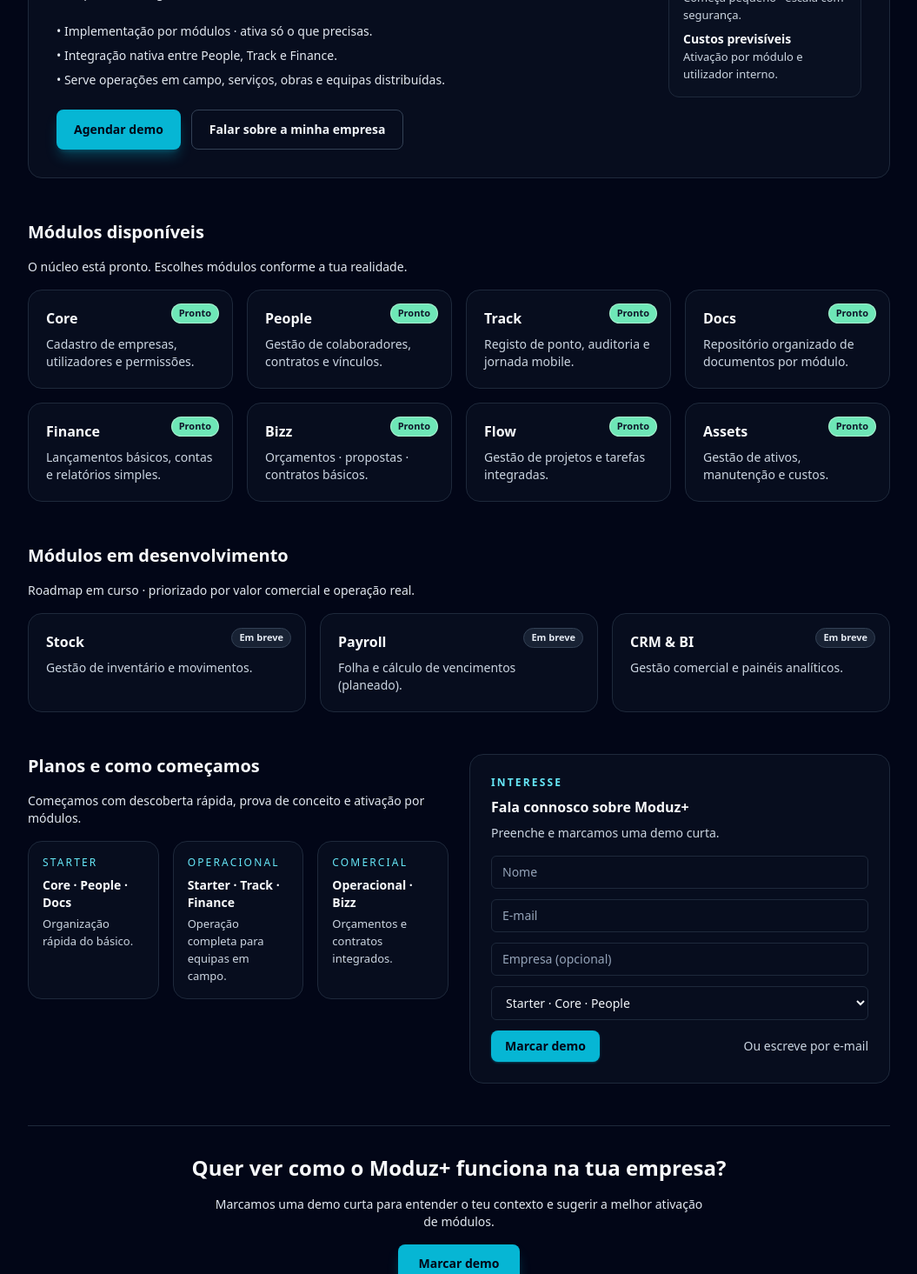
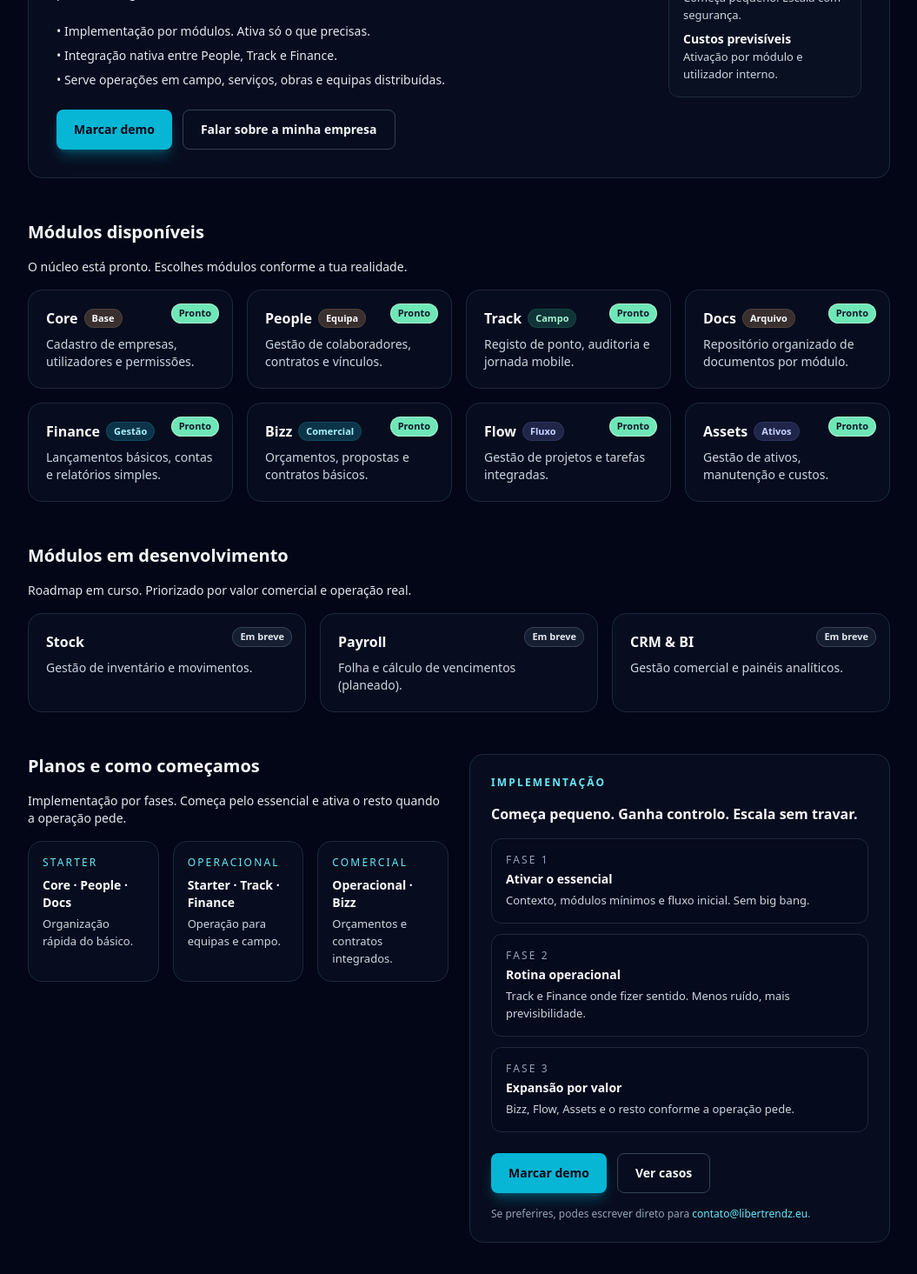
Before and after one commit to libertrendz/libertrendz-site, a Next.js app: page /moduz in a window 1280 px wide. Shown: the part 380-1845 px from the top of the page at 87% size, without its empty margins (112-1167 px from the left). Built offline with nearby package versions, Linux system fonts and the light colour scheme.

Commit message:
Update page.tsx

```diff
--- a/app/moduz/page.tsx
+++ b/app/moduz/page.tsx
@@ -1,74 +1,88 @@
 // app/moduz/page.tsx
-"use client";
 
-import { useState } from "react";
+const CONTACT_MODUZ_DEMO_URL =
+  "/contato?assunto=Moduz%2B&mensagem=Quero%20ver%20o%20Moduz%2B%20na%20minha%20empresa.%0A%0AModulos%20de%20interesse%3A%20____%0AContexto%3A%20____";
 
-const MODULES_AVAILABLE = [
-  { key: "core", title: "Core", desc: "Cadastro de empresas, utilizadores e permissões." },
-  { key: "people", title: "People", desc: "Gestão de colaboradores, contratos e vínculos." },
-  { key: "track", title: "Track", desc: "Registo de ponto, auditoria e jornada mobile." },
-  { key: "docs", title: "Docs", desc: "Repositório organizado de documentos por módulo." },
-  { key: "finance", title: "Finance", desc: "Lançamentos básicos, contas e relatórios simples." },
-  { key: "bizz", title: "Bizz", desc: "Orçamentos · propostas · contratos básicos." },
-  { key: "flow", title: "Flow", desc: "Gestão de projetos e tarefas integradas." },
-  { key: "assets", title: "Assets", desc: "Gestão de ativos, manutenção e custos." },
+type ModuleItem = {
+  key: string;
+  title: string;
+  desc: string;
+  pill: { label: string; className: string };
+};
+
+const MODULES_AVAILABLE: ModuleItem[] = [
+  {
+    key: "core",
+    title: "Core",
+    desc: "Cadastro de empresas, utilizadores e permissões.",
+    pill: { label: "Base", className: "bg-accent-400/20 text-accent-200 ring-1 ring-accent-400/30" },
+  },
+  {
+    key: "people",
+    title: "People",
+    desc: "Gestão de colaboradores, contratos e vínculos.",
+    pill: { label: "Equipa", className: "bg-accent-400/20 text-accent-200 ring-1 ring-accent-400/30" },
+  },
+  {
+    key: "track",
+    title: "Track",
+    desc: "Registo de ponto, auditoria e jornada mobile.",
+    pill: { label: "Campo", className: "bg-emerald-400/20 text-emerald-200 ring-1 ring-emerald-400/30" },
+  },
+  {
+    key: "docs",
+    title: "Docs",
+    desc: "Repositório organizado de documentos por módulo.",
+    pill: { label: "Arquivo", className: "bg-accent-400/20 text-accent-200 ring-1 ring-accent-400/30" },
+  },
+  {
+    key: "finance",
+    title: "Finance",
+    desc: "Lançamentos básicos, contas e relatórios simples.",
+    pill: { label: "Gestão", className: "bg-cyan-400/20 text-cyan-200 ring-1 ring-cyan-400/30" },
+  },
+  {
+    key: "bizz",
+    title: "Bizz",
+    desc: "Orçamentos, propostas e contratos básicos.",
+    pill: { label: "Comercial", className: "bg-cyan-400/20 text-cyan-200 ring-1 ring-cyan-400/30" },
+  },
+  {
+    key: "flow",
+    title: "Flow",
+    desc: "Gestão de projetos e tarefas integradas.",
+    pill: { label: "Fluxo", className: "bg-indigo-400/20 text-indigo-200 ring-1 ring-indigo-400/30" },
+  },
+  {
+    key: "assets",
+    title: "Assets",
+    desc: "Gestão de ativos, manutenção e custos.",
+    pill: { label: "Ativos", className: "bg-indigo-400/20 text-indigo-200 ring-1 ring-indigo-400/30" },
+  },
 ];
 
-const MODULES_SOON = [
-  { key: "stock", title: "Stock", desc: "Gestão de inventário e movimentos." },
-  { key: "payroll", title: "Payroll", desc: "Folha e cálculo de vencimentos (planeado)." },
-  { key: "crm", title: "CRM & BI", desc: "Gestão comercial e painéis analíticos." },
+const MODULES_SOON: ModuleItem[] = [
+  {
+    key: "stock",
+    title: "Stock",
+    desc: "Gestão de inventário e movimentos.",
+    pill: { label: "Em breve", className: "bg-slate-700/35 text-slate-200 ring-1 ring-slate-700" },
+  },
+  {
+    key: "payroll",
+    title: "Payroll",
+    desc: "Folha e cálculo de vencimentos (planeado).",
+    pill: { label: "Em breve", className: "bg-slate-700/35 text-slate-200 ring-1 ring-slate-700" },
+  },
+  {
+    key: "crm",
+    title: "CRM & BI",
+    desc: "Gestão comercial e painéis analíticos.",
+    pill: { label: "Em breve", className: "bg-slate-700/35 text-slate-200 ring-1 ring-slate-700" },
+  },
 ];
 
 export default function ModuzPage() {
-  const [name, setName] = useState("");
-  const [email, setEmail] = useState("");
-  const [company, setCompany] = useState("");
-  const [interest, setInterest] = useState("starter");
-  const [loading, setLoading] = useState(false);
-  const [status, setStatus] = useState<{ ok: boolean; msg: string } | null>(null);
-
-  async function handleSubmit(e: React.FormEvent) {
-    e.preventDefault();
-    setStatus(null);
-
-    if (!email || !name) {
-      setStatus({ ok: false, msg: "Por favor, preenche o teu nome e e-mail." });
-      return;
-    }
-
-    setLoading(true);
-    try {
-      const payload = {
-        nome: name,
-        email,
-        empresa: company,
-        mensagem: `Interesse Moduz+ · plano: ${interest}`,
-        assunto: "Interesse Moduz+ · demo / orçamento",
-      };
-
-      const res = await fetch("/api/contato", {
-        method: "POST",
-        headers: { "Content-Type": "application/json" },
-        body: JSON.stringify(payload),
-      });
-
-      if (res.ok) {
-        setStatus({ ok: true, msg: "Recebemos · vamos responder em até 2 dias úteis." });
-        setName("");
-        setEmail("");
-        setCompany("");
-        setInterest("starter");
-      } else {
-        setStatus({ ok: false, msg: "Não foi possível enviar. Usa contato@libertrendz.eu." });
-      }
-    } catch {
-      setStatus({ ok: false, msg: "Erro ao enviar. Tenta novamente ou escreve para contato@libertrendz.eu." });
-    } finally {
-      setLoading(false);
-    }
-  }
-
   return (
     <main className="min-h-[calc(100vh-5rem)] bg-slate-950 text-slate-50">
       <section className="container-page py-12 lg:py-16 space-y-12">
@@ -84,25 +98,25 @@ export default function ModuzPage() {
                 Ecossistema modular para PMEs que precisam de controlo sem travar a operação.
               </h1>
               <p className="mt-4 text-sm text-slate-200">
-                Ativa por módulos, implementa por fases e cresce conforme a tua empresa cresce. Sem “big bang”,
+                Ativa por módulos, implementa por fases e cresce conforme a tua empresa cresce. Sem big bang,
                 sem promessa vaga, sem confusão.
               </p>
 
               <ul className="mt-6 space-y-2 text-sm text-slate-200">
-                <li>• Implementação por módulos · ativa só o que precisas.</li>
+                <li>• Implementação por módulos. Ativa só o que precisas.</li>
                 <li>• Integração nativa entre People, Track e Finance.</li>
                 <li>• Serve operações em campo, serviços, obras e equipas distribuídas.</li>
               </ul>
 
               <div className="mt-6 flex flex-wrap gap-3">
                 <a
-                  href="#planos"
+                  href={CONTACT_MODUZ_DEMO_URL}
                   className="inline-flex items-center justify-center rounded-lg bg-cyan-500 px-5 py-3 text-sm font-semibold text-slate-950 shadow-lg shadow-cyan-500/30 transition hover:bg-cyan-400"
                 >
-                  Agendar demo
+                  Marcar demo
                 </a>
                 <a
-                  href="/contato"
+                  href="/contato?assunto=Moduz%2B&mensagem=Quero%20falar%20sobre%20o%20meu%20contexto%20e%20ver%20se%20o%20Moduz%2B%20faz%20sentido.%0A%0AContexto%3A%20____%0AUrgencia%3A%20____"
                   className="inline-flex items-center justify-center rounded-lg border border-slate-700 px-5 py-3 text-sm font-semibold text-slate-100 transition hover:border-slate-500 hover:bg-slate-900/60"
                 >
                   Falar sobre a minha empresa
@@ -122,7 +136,7 @@ export default function ModuzPage() {
                   </div>
                   <div>
                     <p className="font-semibold text-slate-50">Modularidade</p>
-                    <p className="text-slate-300 text-[13px]">Começa pequeno · escala com segurança.</p>
+                    <p className="text-slate-300 text-[13px]">Começa pequeno. Escala com segurança.</p>
                   </div>
                   <div>
                     <p className="font-semibold text-slate-50">Custos previsíveis</p>
@@ -143,11 +157,24 @@ export default function ModuzPage() {
 
           <div className="grid gap-4 md:grid-cols-2 lg:grid-cols-4">
             {MODULES_AVAILABLE.map((m) => (
-              <article key={m.key} className="relative rounded-2xl border border-slate-800 bg-slate-900/40 p-5">
+              <article
+                key={m.key}
+                className="relative rounded-2xl border border-slate-800 bg-slate-900/40 p-5"
+              >
                 <span className="absolute right-4 top-4 inline-flex items-center rounded-full bg-emerald-300 px-2 py-0.5 text-[11px] font-semibold text-slate-900 shadow-sm ring-1 ring-emerald-200">
                   Pronto
                 </span>
+
+                <div className="flex items-center gap-2">
                   <h3 className="text-base font-semibold text-slate-50">{m.title}</h3>
+                  <span
+                    className={`inline-flex items-center rounded-full px-2 py-0.5 text-[11px] font-semibold ${m.pill.className}`}
+                    aria-label={m.pill.label}
+                  >
+                    {m.pill.label}
+                  </span>
+                </div>
+
                 <p className="mt-2 text-sm text-slate-300">{m.desc}</p>
               </article>
             ))}
@@ -158,15 +185,21 @@ export default function ModuzPage() {
         <div className="space-y-4">
           <h2 className="text-xl font-semibold text-slate-50">Módulos em desenvolvimento</h2>
           <p className="text-sm text-slate-200 max-w-2xl">
-            Roadmap em curso · priorizado por valor comercial e operação real.
+            Roadmap em curso. Priorizado por valor comercial e operação real.
           </p>
 
           <div className="grid gap-4 md:grid-cols-2 lg:grid-cols-3">
             {MODULES_SOON.map((m) => (
-              <article key={m.key} className="relative rounded-2xl border border-slate-800 bg-slate-900/40 p-5">
-                <span className="absolute right-4 top-4 inline-flex items-center rounded-full bg-slate-700/40 px-2 py-0.5 text-[11px] font-semibold text-slate-200 border border-slate-700">
-                  Em breve
+              <article
+                key={m.key}
+                className="relative rounded-2xl border border-slate-800 bg-slate-900/40 p-5"
+              >
+                <span
+                  className={`absolute right-4 top-4 inline-flex items-center rounded-full px-2 py-0.5 text-[11px] font-semibold ${m.pill.className}`}
+                >
+                  {m.pill.label}
                 </span>
+
                 <h3 className="text-base font-semibold text-slate-50">{m.title}</h3>
                 <p className="mt-2 text-sm text-slate-300">{m.desc}</p>
               </article>
@@ -174,12 +207,12 @@ export default function ModuzPage() {
           </div>
         </div>
 
-        {/* PLANOS / FORM */}
+        {/* PLANOS / COMO COMEÇAMOS (sem wizard) */}
         <div id="planos" className="grid gap-6 lg:grid-cols-2">
           <div className="space-y-4">
             <h2 className="text-xl font-semibold text-slate-50">Planos e como começamos</h2>
             <p className="text-sm text-slate-200">
-              Começamos com descoberta rápida, prova de conceito e ativação por módulos.
+              Implementação por fases. Começa pelo essencial e ativa o resto quando a operação pede.
             </p>
 
             <div className="grid gap-4 md:grid-cols-3">
@@ -188,11 +221,13 @@ export default function ModuzPage() {
                 <p className="mt-2 font-semibold text-slate-50">Core · People · Docs</p>
                 <p className="mt-1 text-slate-300 text-[13px]">Organização rápida do básico.</p>
               </div>
+
               <div className="rounded-2xl border border-slate-800 bg-slate-900/40 p-4 text-sm">
                 <p className="text-xs uppercase tracking-[0.18em] text-cyan-300">Operacional</p>
                 <p className="mt-2 font-semibold text-slate-50">Starter · Track · Finance</p>
-                <p className="mt-1 text-slate-300 text-[13px]">Operação completa para equipas em campo.</p>
+                <p className="mt-1 text-slate-300 text-[13px]">Operação para equipas e campo.</p>
               </div>
+
               <div className="rounded-2xl border border-slate-800 bg-slate-900/40 p-4 text-sm">
                 <p className="text-xs uppercase tracking-[0.18em] text-cyan-300">Comercial</p>
                 <p className="mt-2 font-semibold text-slate-50">Operacional · Bizz</p>
@@ -201,82 +236,65 @@ export default function ModuzPage() {
             </div>
           </div>
 
-          <aside className="rounded-2xl border border-slate-800 bg-slate-900/40 p-6">
-            <p className="text-xs font-semibold uppercase tracking-[0.18em] text-cyan-300">Interesse</p>
-            <h3 className="mt-2 text-base font-semibold text-slate-50">Fala connosco sobre Moduz+</h3>
-            <p className="mt-2 text-sm text-slate-300">Preenche e marcamos uma demo curta.</p>
+          <aside className="rounded-2xl border border-slate-800 bg-slate-900/40 p-6 space-y-4">
+            <p className="text-xs font-semibold uppercase tracking-[0.18em] text-cyan-300">
+              Implementação
+            </p>
+            <h3 className="text-base font-semibold text-slate-50">
+              Começa pequeno. Ganha controlo. Escala sem travar.
+            </h3>
 
-            <form className="mt-4 space-y-3" onSubmit={handleSubmit}>
-              <div>
-                <label className="sr-only">Nome</label>
-                <input
-                  className="w-full rounded-md border border-slate-800 bg-transparent px-3 py-2 text-sm text-slate-100 placeholder:text-slate-400"
-                  placeholder="Nome"
-                  value={name}
-                  onChange={(e) => setName(e.target.value)}
-                />
+            <div className="grid gap-3">
+              <div className="rounded-xl border border-slate-800 bg-slate-950/30 p-4 text-sm text-slate-200">
+                <p className="text-xs uppercase tracking-[0.18em] text-slate-400">Fase 1</p>
+                <p className="mt-1 font-semibold text-slate-50">Ativar o essencial</p>
+                <p className="mt-1 text-slate-300 text-[13px]">
+                  Contexto, módulos mínimos e fluxo inicial. Sem big bang.
+                </p>
               </div>
 
-              <div>
-                <label className="sr-only">E-mail</label>
-                <input
-                  className="w-full rounded-md border border-slate-800 bg-transparent px-3 py-2 text-sm text-slate-100 placeholder:text-slate-400"
-                  placeholder="E-mail"
-                  type="email"
-                  value={email}
-                  onChange={(e) => setEmail(e.target.value)}
-                />
+              <div className="rounded-xl border border-slate-800 bg-slate-950/30 p-4 text-sm text-slate-200">
+                <p className="text-xs uppercase tracking-[0.18em] text-slate-400">Fase 2</p>
+                <p className="mt-1 font-semibold text-slate-50">Rotina operacional</p>
+                <p className="mt-1 text-slate-300 text-[13px]">
+                  Track e Finance onde fizer sentido. Menos ruído, mais previsibilidade.
+                </p>
               </div>
 
-              <div>
-                <label className="sr-only">Empresa</label>
-                <input
-                  className="w-full rounded-md border border-slate-800 bg-transparent px-3 py-2 text-sm text-slate-100 placeholder:text-slate-400"
-                  placeholder="Empresa (opcional)"
-                  value={company}
-                  onChange={(e) => setCompany(e.target.value)}
-                />
+              <div className="rounded-xl border border-slate-800 bg-slate-950/30 p-4 text-sm text-slate-200">
+                <p className="text-xs uppercase tracking-[0.18em] text-slate-400">Fase 3</p>
+                <p className="mt-1 font-semibold text-slate-50">Expansão por valor</p>
+                <p className="mt-1 text-slate-300 text-[13px]">
+                  Bizz, Flow, Assets e o resto conforme a operação pede.
+                </p>
+              </div>
             </div>
 
-              <div>
-                <label className="sr-only">Interesse</label>
-                <select
-                  className="w-full rounded-md border border-slate-800 bg-transparent px-3 py-2 text-sm text-slate-100"
-                  value={interest}
-                  onChange={(e) => setInterest(e.target.value)}
+            <div className="pt-2 flex flex-wrap gap-3">
+              <a
+                href={CONTACT_MODUZ_DEMO_URL}
+                className="inline-flex items-center justify-center rounded-lg bg-cyan-500 px-5 py-3 text-sm font-semibold text-slate-950 shadow-lg shadow-cyan-500/30 transition hover:bg-cyan-400"
               >
-                  <option value="starter">Starter · Core · People</option>
-                  <option value="operacional">Operacional · Track · Finance</option>
-                  <option value="comercial">Comercial · Bizz · Finance</option>
-                </select>
-              </div>
-
-              <div className="flex items-center justify-between gap-3">
-                <button
-                  type="submit"
-                  disabled={loading}
-                  className="inline-flex items-center justify-center rounded-lg bg-cyan-500 px-4 py-2 text-sm font-semibold text-slate-950 shadow shadow-cyan-500/30 disabled:opacity-60"
+                Marcar demo
+              </a>
+              <a
+                href="/cases"
+                className="inline-flex items-center justify-center rounded-lg border border-slate-700 px-5 py-3 text-sm font-semibold text-slate-100 transition hover:border-slate-500 hover:bg-slate-900/60"
               >
-                  {loading ? "A enviar…" : "Marcar demo"}
-                </button>
-                <a
-                  href="mailto:contato@libertrendz.eu?subject=Interesse%20Moduz%20Demo"
-                  className="text-sm text-slate-300 underline-offset-2 hover:text-slate-100"
-                >
-                  Ou escreve por e-mail
+                Ver casos
               </a>
             </div>
 
-              {status && (
-                <div
-                  className={`mt-2 text-sm ${status.ok ? "text-green-400" : "text-rose-400"}`}
-                  role="status"
-                  aria-live="polite"
+            <p className="text-xs text-slate-400">
+              Se preferires, podes escrever direto para{" "}
+              <a
+                className="text-cyan-300 hover:text-cyan-200 underline-offset-2 hover:underline"
+                href="mailto:contato@libertrendz.eu?subject=Interesse%20Moduz%20Demo"
               >
-                  {status.msg}
-                </div>
-              )}
-            </form>
+                contato@libertrendz.eu
+              </a>
+              .
+            </p>
           </aside>
         </div>
 
@@ -289,7 +307,7 @@ export default function ModuzPage() {
             Marcamos uma demo curta para entender o teu contexto e sugerir a melhor ativação de módulos.
           </p>
           <a
-            href="#planos"
+            href={CONTACT_MODUZ_DEMO_URL}
             className="inline-flex items-center justify-center rounded-lg bg-cyan-500 px-6 py-3 text-sm font-semibold text-slate-950 shadow-lg shadow-cyan-500/30 transition hover:bg-cyan-400"
           >
             Marcar demo
```
Lines whose indentation alone changed are shown as unchanged.
